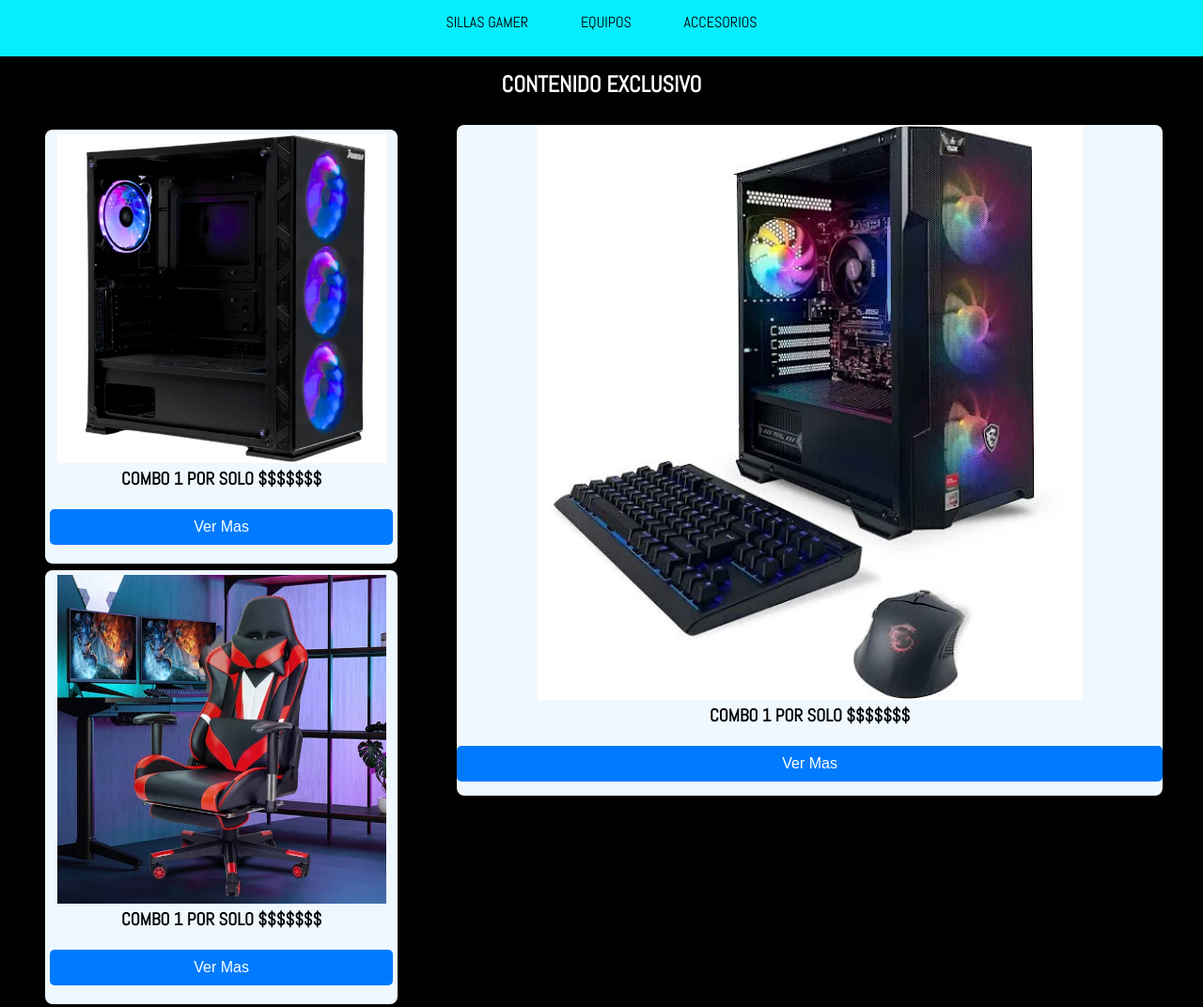
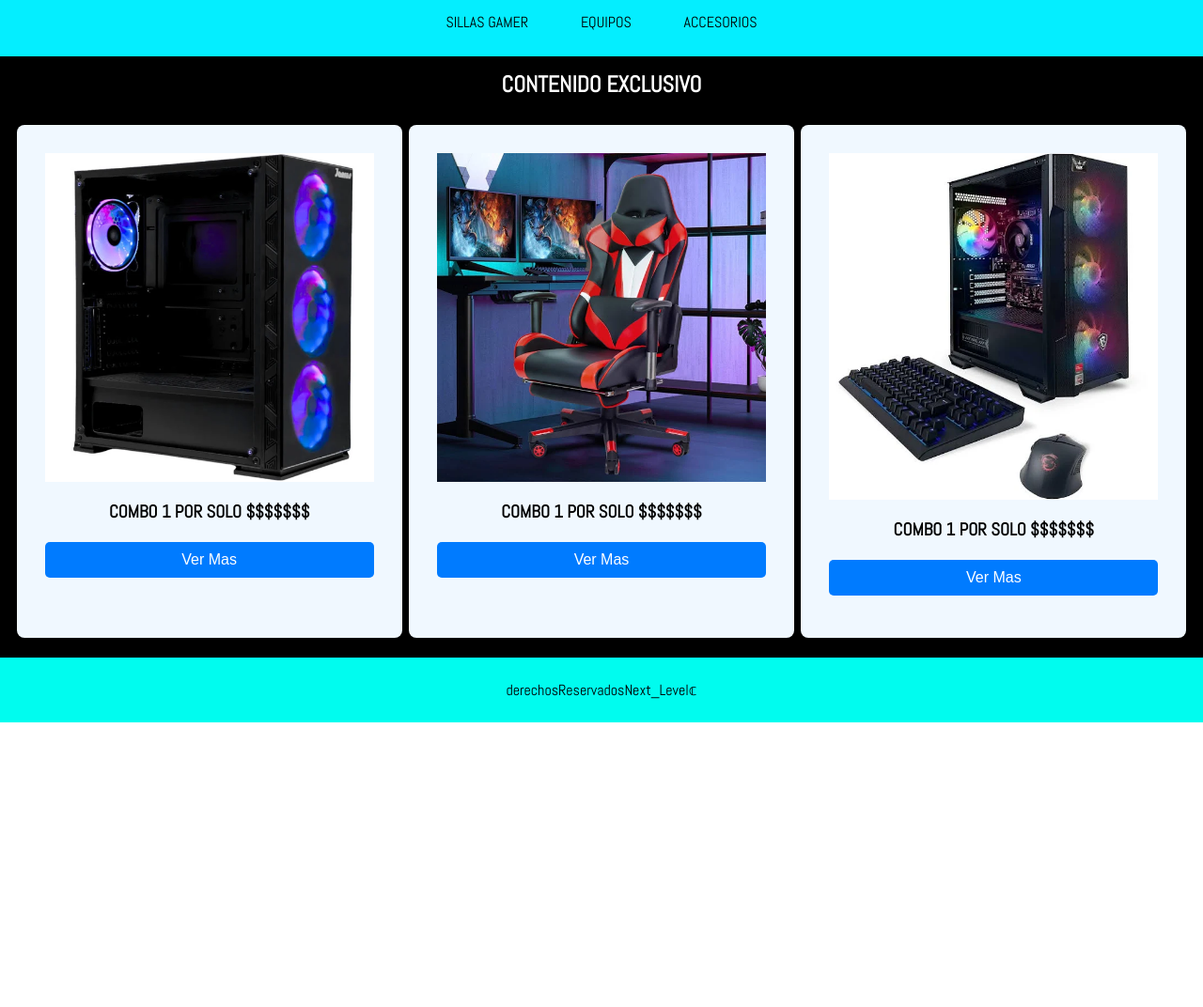
Before and after one commit to Juliango2494/NextLevel, a plain HTML site: page NextLevel/index.html in a window 1280 px wide. Shown: the part 728-1800 px from the top of the page at 94% size. After the commit the page ends 1497 px from the top, so only its background shows below. Drawn offline with nearby package versions, Linux system fonts and the light colour scheme; a web font is replaced by a local one.

Commit message:
Visualización Inicio - Sebas

```diff
--- a/NextLevel/index.html
+++ b/NextLevel/index.html
@@ -38,7 +38,7 @@
             <h2>CONOCE SOBRE <br> LOS MEJORES PRODUCTOS DEL MERCADO <br> EN NUESTRA TIENDA VIRTUAL</h2>
 
         </div>
-        <div class="">
+        <div class="i">
             <img class="imagen" src="./assets/img/carru-1.jpg" alt="">
 
         </div>
@@ -54,21 +54,18 @@
     <section class="cuarta-parte">
         <h2 class="uno">CONTENIDO EXCLUSIVO</h2>
         <div class="fila">
-            <div class="col-1">
-                <div class="teclado">
+            <div class="view">
                 <img class="imagen1" src="./assets/img/imagen-1.jpg" alt="">
                 <h3>COMBO 1 POR SOLO $$$$$$$</h3>
                 <input class="boton" type="submit" value="Ver Mas" >
             </div>
-                <div class="mouse">
+            <div class="view">
                 <img class="imagen1" src="./assets/img/imagen-2.jpg" alt="">
                 <h3>COMBO 1 POR SOLO $$$$$$$</h3>
                 <input class="boton" type="submit" value="Ver Mas" >
             </div>
-
-            </div>
-            <div class="col-2">
-                <img class="imagen2" src="./assets/img/imagen-3.jpg" alt="">
+            <div class="view">
+                <img class="imagen1" src="./assets/img/imagen-3.jpg" alt="">
                 <h3>COMBO 1 POR SOLO $$$$$$$</h3>
                 <input class="boton" type="submit" value="Ver Mas" >
             </div>
@@ -78,5 +75,8 @@
     <footer>
     derechosReservadosNext_Level&copf;
     </footer>
+
+    <script src="https://unpkg.com/scrollreveal"></script>
+    <script src="src/producto-sebas.js"></script>
 </body>
 </html>
--- /dev/null
+++ b/NextLevel/src/producto-sebas.js
@@ -0,0 +1,14 @@
+const scrollRevealOption = {
+    distance: "50px",
+    origin: "bottom",
+    duration: 1000,
+};
+
+ScrollReveal().reveal(".i img", {
+    ...scrollRevealOption,
+    origin: "right",
+});
+ScrollReveal().reveal(".productos-exhibicion h2", {
+    ...scrollRevealOption,
+    delay: 500,
+});
--- a/NextLevel/styles/estilos.css
+++ b/NextLevel/styles/estilos.css
@@ -121,15 +121,16 @@ a:hover{
 }
 .imagen1{
     width: 350px;
+    padding-bottom: 15px;
 }
 .imagen2{
     width: 580px;
 }
-.teclado{
+.view{
     background-color: aliceblue;
     margin-bottom: 7px;
     border-radius: 8px;
-    padding: 5px;
+    padding: 30px;
 }
 .mouse{
     background-color: aliceblue;
@@ -152,7 +153,7 @@ a:hover{
     font-size: 16px;
 }
 
-.imagen1:hover {filter: opacity(.5);}
+.imagen1:hover {filter: opacity(.8); transform: scale(1.1);}
 .imagen2:hover {filter: opacity(.5);}
 
 footer{
```
Lines whose indentation alone changed are shown as unchanged.
